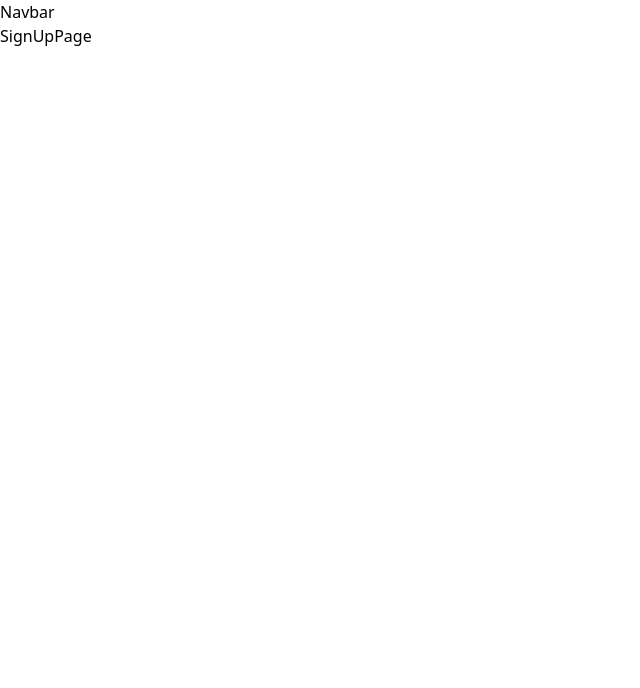
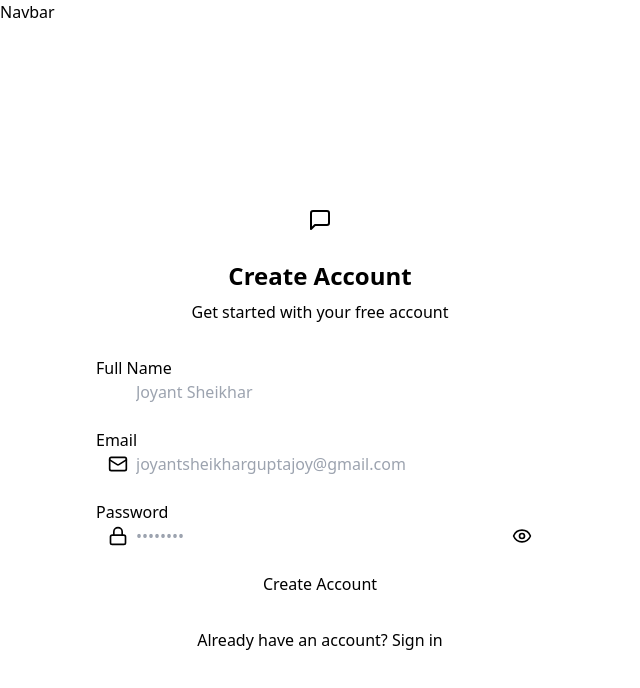
Before and after one commit to joyant-s-g-j/NupTalk, a React (Vite) app in the folder frontend/: page /signup in a window 1280 px wide. Shown: the top 688 px of the page, without its empty margins (0-640 px from the left). Built offline with nearby package versions, Linux system fonts and the light colour scheme; no server answers.

Commit message:
signup page left side done

```diff
--- a/frontend/src/pages/SignUpPage.jsx
+++ b/frontend/src/pages/SignUpPage.jsx
@@ -1,8 +1,123 @@
-import React from 'react'
+import React, { useState } from 'react'
+import { useAuthStore } from '../store/useAuthStore';
+import { MessageSquare, User, Mail, Lock, EyeOff, Eye, Loader2 } from 'lucide-react';
+import { Link } from 'react-router-dom';
 
 function SignUpPage() {
+  const [showPassword, setShowPassword] = useState(false);
+  const[formData, setFormData] = useState({
+    fullName: "",
+    email: "",
+    password: "",
+  });
+  const { signup, inSigningUp } = useAuthStore();
+  const validateForm = () => {};
+  const handleSubmit = (e) => {
+    e.preventDefault()
+  };
   return (
-    <div>SignUpPage</div>
+    <div className='min-h-screen grid lg:grid-cols-2'>
+        {/* left side */}
+        <div className='flex flex-col justify-center items-center p-6 sm:p-12'>
+            <div className='w-full max-w-md space-y-8'>
+                <div className='text-center mb-8'>
+                    <div className='flex flex-col items-center gap-2 group'>
+                        <div className="size-12 rounded-xl bg-primary/10 flex items-center justify-center group-hover:bg-primary/20 transition-colors">
+                            <MessageSquare className="size-6 text-primary" />
+                        </div>
+                        <h1 className='text-2xl font-bold mt-2'>Create Account</h1>
+                        <p className='text-base-content/60'>Get started with your free account</p>
+                    </div>
+                </div>
+                <form onSubmit={handleSubmit} className='space-y-6'>
+                    <div className='form-control'>
+                        <label htmlFor="label">
+                            <span className='label-text font-medium'>Full Name</span>
+                        </label>
+                        <div className='relative'>
+                            <div className='absolute inset-y-0 left-0 pl-3 flex items-center pointer-events-none'>
+                                <User className="size-5 text-white z-10" />
+                            </div>
+                            <input
+                                type="text"
+                                className={`input input-bordered w-full pl-10`}
+                                placeholder='Joyant Sheikhar'
+                                value={formData.fullName}
+                                onChange={(e) => setFormData({...formData, fullName: e.target.value})}
+                            />
+                        </div>
+                    </div>
+
+                    <div className='form-control'>
+                        <label className='label'>
+                            <span className='label-text font-medium'>Email</span>
+                        </label>
+                        <div className='relative'>
+                            <div className='absolute inset-y-0 left-0 pl-3 flex items-center pointer-events-none'>
+                                <Mail className='size-5 text-base-content/40 z-10' />
+                            </div>
+                            <input
+                                type="email"
+                                className={`input input-bordered w-full pl-10`}
+                                placeholder='joyantsheikharguptajoy@gmail.com'
+                                value={formData.email}
+                                onChange={(e) => setFormData({...formData, email: e.target.value})}
+                            />
+                        </div>
+                    </div>
+
+                    <div className='form-control'>
+                        <label className='label'>
+                            <span className='label-text font-medium'>Password</span>
+                        </label>
+                        <div className='relative'>
+                            <div className='absolute inset-y-0 left-0 pl-3 flex items-center pointer-events-none'>
+                                <Lock className='size-5 text-base-content/40 z-10' />
+                            </div>
+                            <input
+                                type={showPassword ? "text" : "password"}
+                                className={`input input-bordered w-full pl-10`}
+                                placeholder='••••••••'
+                                value={formData.password}
+                                onChange={(e) => setFormData({...formData, password: e.target.value})}
+                            />
+                            <button type='button' className='absolute inset-y-0 right-0 pr-3 flex items-center' onClick={() => setShowPassword(!showPassword)}>
+                                {showPassword ? (
+                                    <EyeOff className='size-5 text-base-content/40' />
+                                ) : (
+                                    <Eye className="size-5 text-base-content/40" />
+                                )}
+                            </button>
+                        </div>
+                    </div>
+
+                    <button type='submit' className='btn btn-primary w-full' disabled={inSigningUp}>
+                        {inSigningUp ? (
+                            <>
+                                <Loader2 className='size-5 animate-spin' />
+                                Loading...
+                            </>
+                        ) : (
+                            "Create Account"
+                        )}
+                    </button>
+                </form>
+
+                <div className='text-center'>
+                    <p className='text-base-content/60'>
+                        Already have an account? {" "}
+                        <Link to="/login" className='link link-primary'>
+                            Sign in
+                        </Link>
+                    </p>
+                </div>
+            </div>
+        </div>
+        {/* right side */}
+        <div>
+
+        </div>
+    </div>
   )
 }
 
--- a/frontend/src/store/useAuthStore.js
+++ b/frontend/src/store/useAuthStore.js
@@ -18,5 +18,8 @@
         } finally {
             set({ isCheckingAuth: false })
         }
+    },
+    signup: async(data) => {
+
     }
 }))
```
